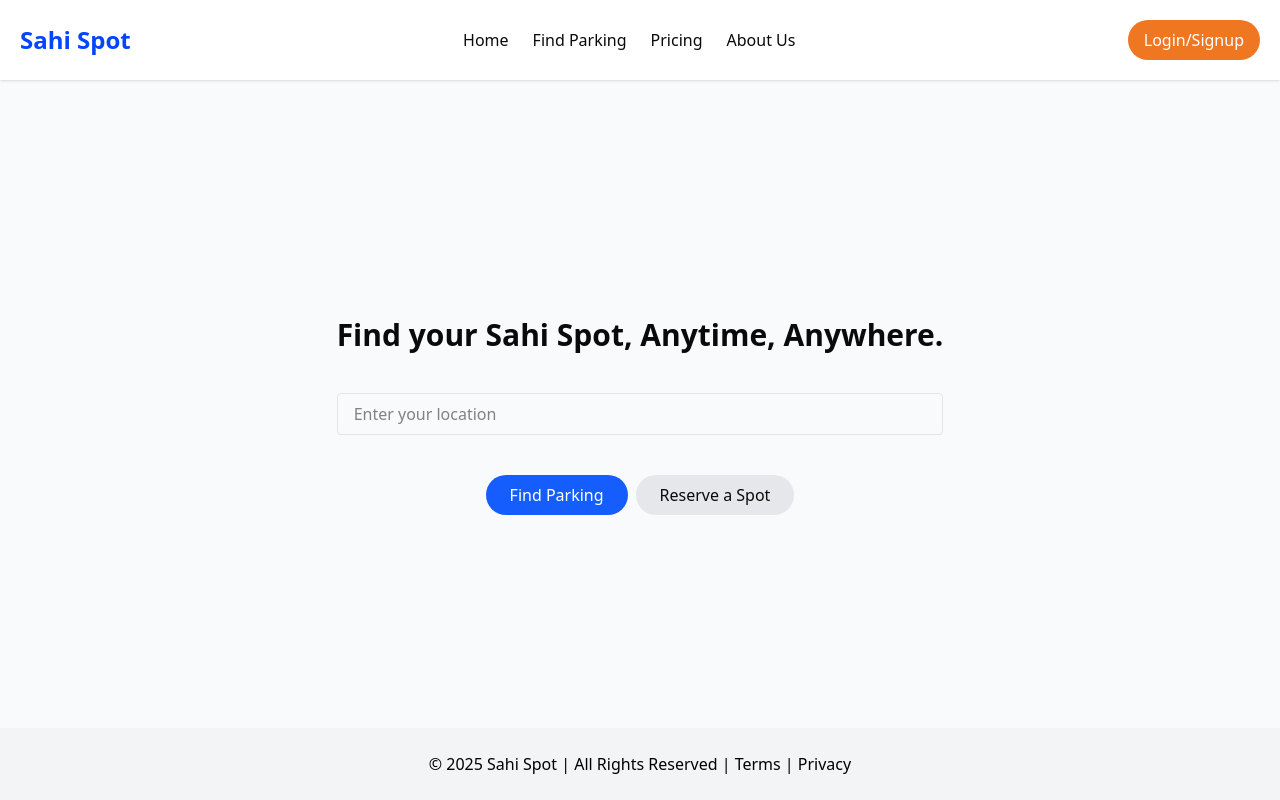
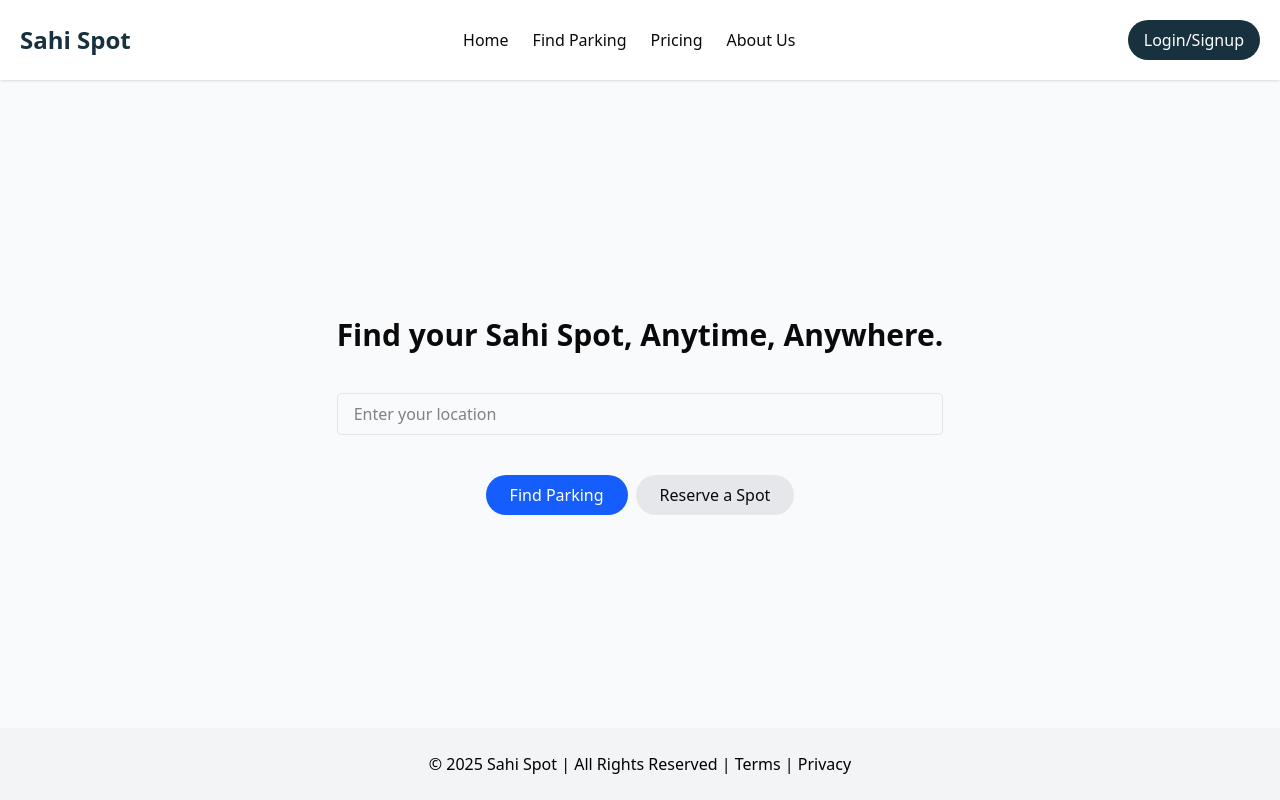
Before and after one commit to Gurusharan-Singh2/SahiSpot, a React (Vite) app: page / in a window 1280 px wide. Built offline with nearby package versions, Linux system fonts and the light colour scheme.

Commit message:
Color Added 1.1

```diff
--- a/src/Navbar.jsx
+++ b/src/Navbar.jsx
@@ -11,7 +11,7 @@ const Navbar = () => {
         <Link to="Pricing" className="mx-3 hover:text-Primary transition-transform duration-300 hover:-translate-y-2">Pricing</Link>
         <Link to="About" className="mx-3 hover:text-Primary transition-transform duration-300 hover:-translate-y-2">About Us</Link>
       </nav>
-     <Link to="/login-signup" > <button className="bg-Secondary text-white px-4 py-2 rounded-full hover:text-white transition-transform duration-300 hover:translate-0.5"  >
+     <Link to="/login-signup" > <button className="bg-Primary text-white px-4 py-2 rounded-full hover:text-white transition-transform duration-300 hover:translate-0.5"  >
         Login/Signup
       </button></Link>
     </header>
--- a/src/components/login-form.jsx
+++ b/src/components/login-form.jsx
@@ -31,7 +31,7 @@ export function LoginForm({
           </div>
           <Input id="password" type="password" required />
         </div>
-        <Button type="submit" className="w-full bg-Secondary">
+        <Button type="submit" className="w-full bg-Primary hover:bg-Secondary">
           Login
         </Button>
 
--- a/src/index.css
+++ b/src/index.css
@@ -4,7 +4,7 @@
 @custom-variant dark (&:is(.dark *));
 
 @theme {
-  --color-Primary:#0046FF;
+  --color-Primary:#17313E;
   --color-Secondary:#EF7722 ;
   --color-brand: #4f46e5; /* indigo-600 */
   --color-brand-light: #6366f1;
```
